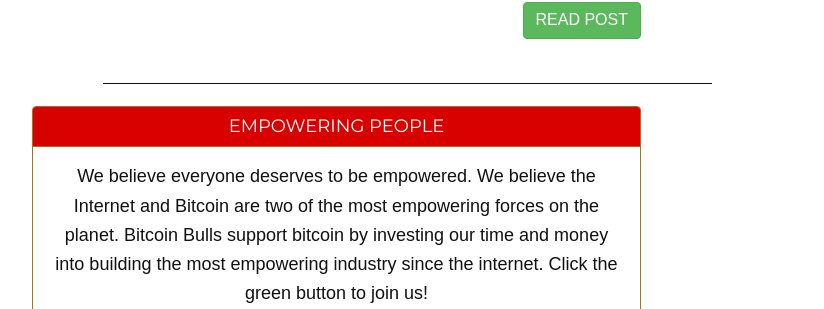
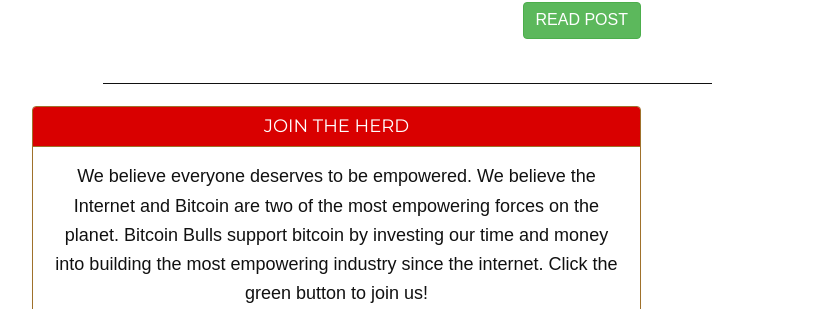
Before and after one commit to davidsilvasmith/bitcoinbulls.net, a Jekyll site: the page built from index.html, in a window 1280 px wide and 900 px high, scrolled down 4510 px. Shown: the part 334-643 px from the top of the window, without its empty margins (38-862 px from the left). Built offline with Jekyll 4.4.1, drawn with Linux system fonts in a browser that asks for light colours; nearby versions of some CDN libraries; some web fonts are replaced; comment, search, counter and statistics services are not loaded.

Commit message:
updated join messaging

```diff
--- a/_includes/join-the-herd.html
+++ b/_includes/join-the-herd.html
@@ -1,13 +1,14 @@
     <div class="panel panel-default">
       <div class="panel-heading text-center" style="color:#fff;background-color: #d90000;">
-        <h3 class="panel-title">EMPOWERING PEOPLE</h3>
+        <h3 class="panel-title">JOIN THE HERD</h3>
       </div>
       <div class="panel-body">
         <p class="text-center">We believe everyone deserves to be empowered. We believe the Internet and Bitcoin are two of the most empowering forces on the planet. Bitcoin Bulls support bitcoin by investing our time and money into building the most empowering industry since the internet. Click the green button to join us!
+      </p>
         <div class="text-center">
         {% include request-signup.html param="JOIN NOW!" %}
-      </div>
 
-      </p>
+        </div>
+
       </div>
     </div>
```
